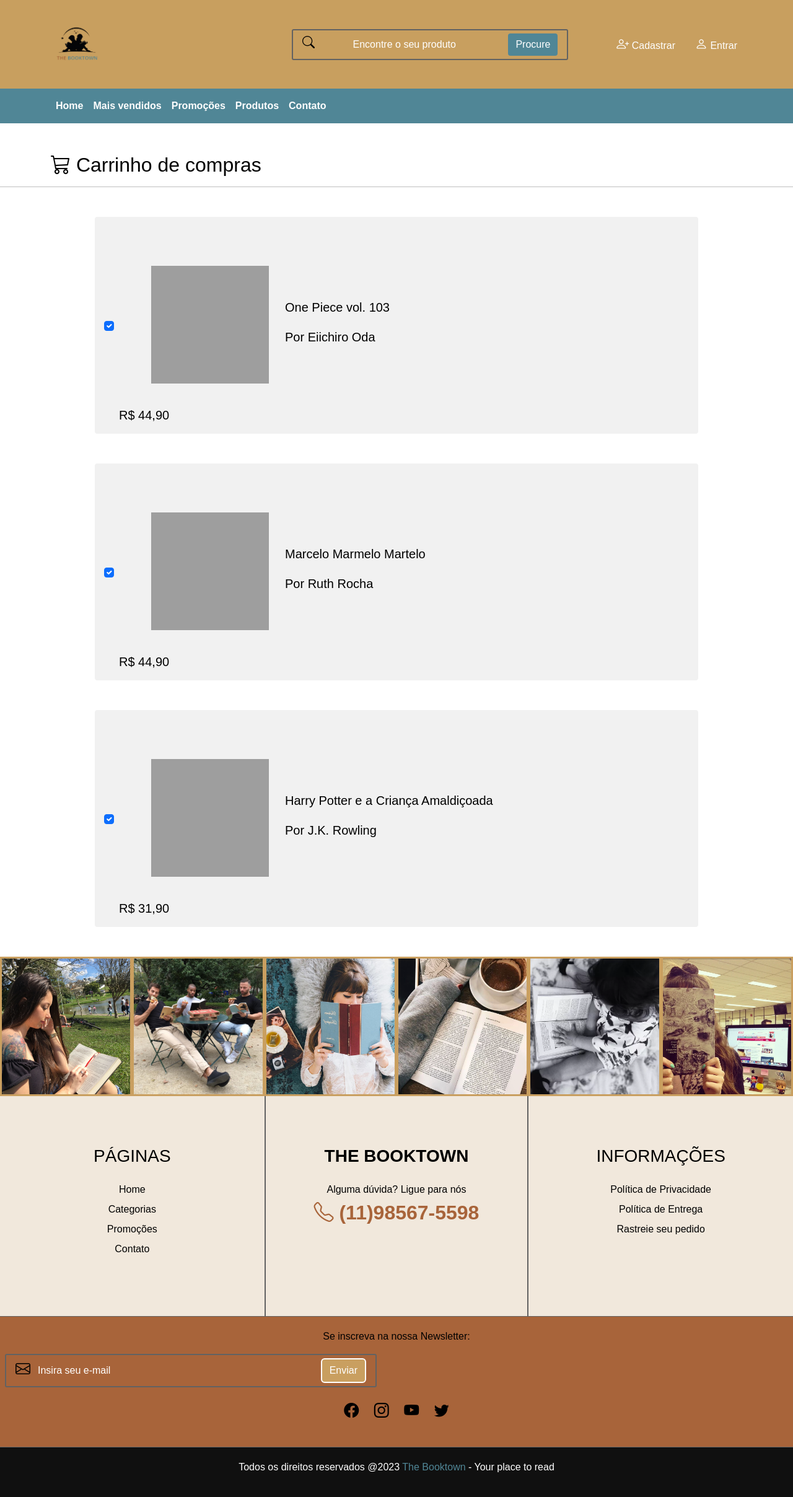
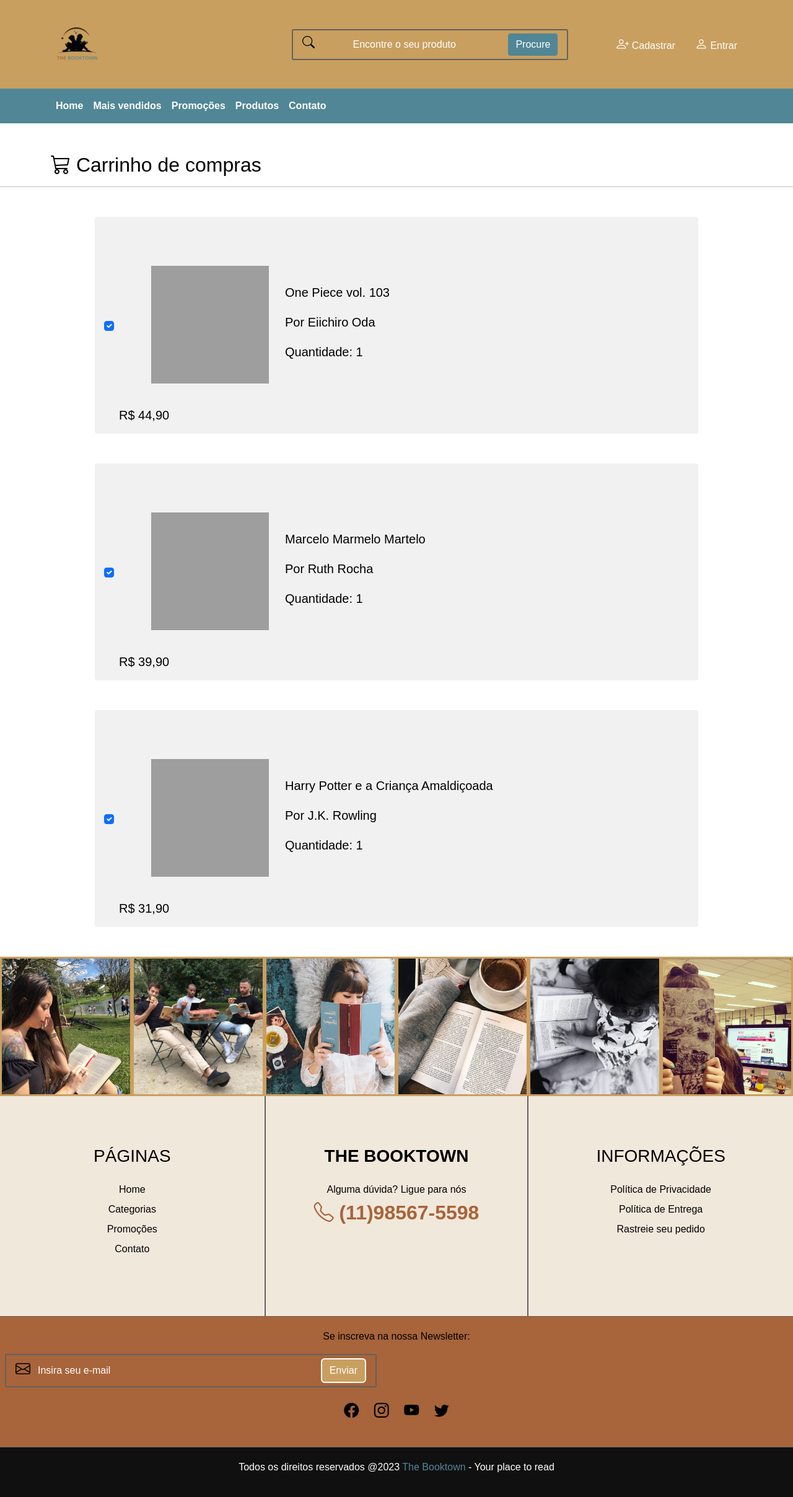
Before and after one commit to matheuskrds/The-Booktown, a PHP site: page /carrinho.php in a window 1280 px wide. Shown: the whole page at 62% size. Run offline with PHP 8.4, Linux system fonts and the light colour scheme; grey boxes are pictures that could not be loaded.

Commit message:
Update carrinho.php

```diff
--- a/carrinho.php
+++ b/carrinho.php
@@ -23,7 +23,8 @@ include_once("templates/header.php");
                 <!-- imagem do livro -->
                 <img src="img/A_img/capa_1.jpeg" class="img-fluid" alt="livro-one-piece">
                 <h5 class="ms-3">One Piece vol. 103
-                    <br><br> Por Eiichiro Oda
+                    <br><br> Por Eiichiro Oda <br><br>
+                    Quantidade: 1
                 </h5>
                 <!-- titulo para o preço do livro -->
                 <h5 class="preco">R$ 44,90</h5>
@@ -44,9 +45,10 @@ include_once("templates/header.php");
 
                 <img src="img/A_img/livro-infantil.jpg" class="img-fluid" alt="livro-marcelo-marmelo-martelo">
                 <h5 class="ms-3">Marcelo Marmelo Martelo
-                    <br> <br> Por Ruth Rocha
+                    <br> <br> Por Ruth Rocha <br><br>
+                    Quantidade: 1
                 </h5>
-                <h5 class="preco">R$ 44,90</h5>
+                <h5 class="preco">R$ 39,90</h5>
 
 
 
@@ -66,7 +68,8 @@ include_once("templates/header.php");
 
                 <img src="img/A_img/jamboeditora-crianca-amaldicoada.png" class="img-fluid" alt="livro-harry-potter">
                 <h5 class="ms-3">Harry Potter e a Criança Amaldiçoada
-                    <br> <br> Por J.K. Rowling
+                    <br> <br> Por J.K. Rowling <br><br>
+                    Quantidade: 1
                 </h5>
 
 
```
